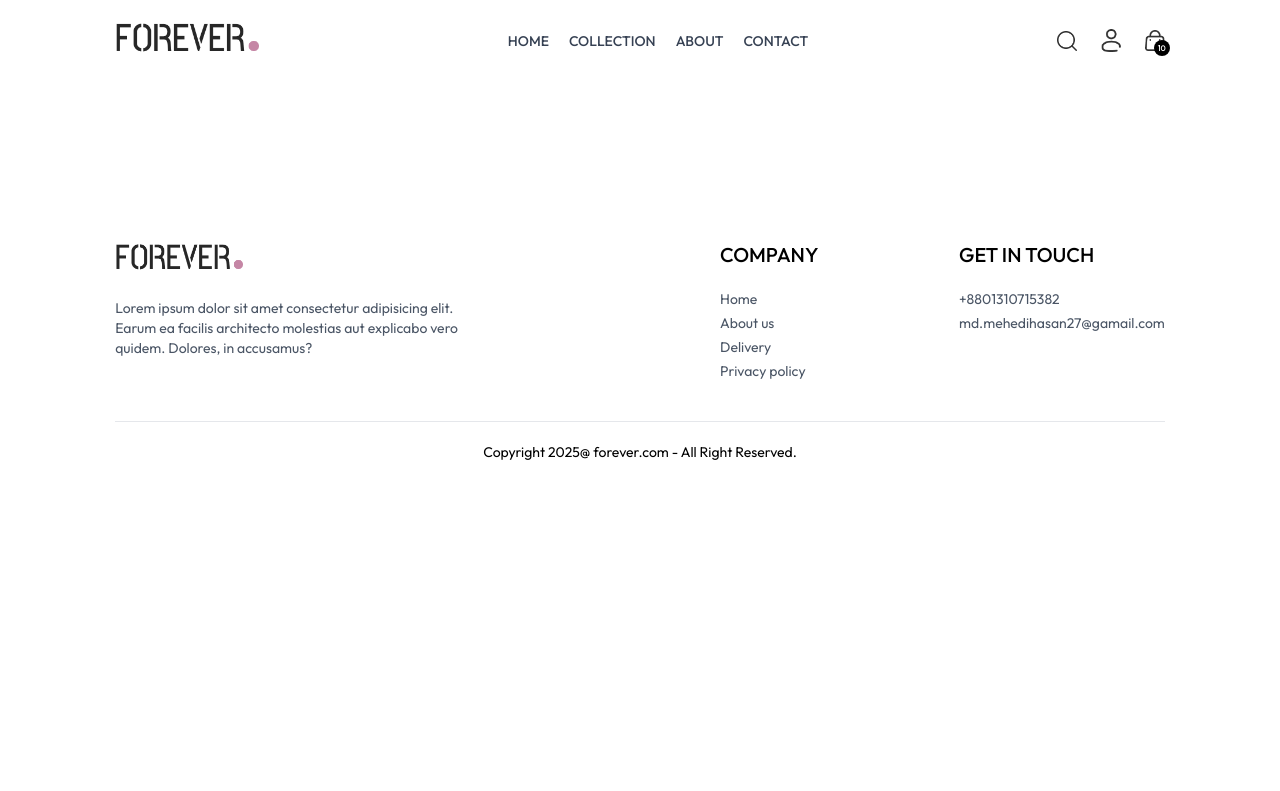
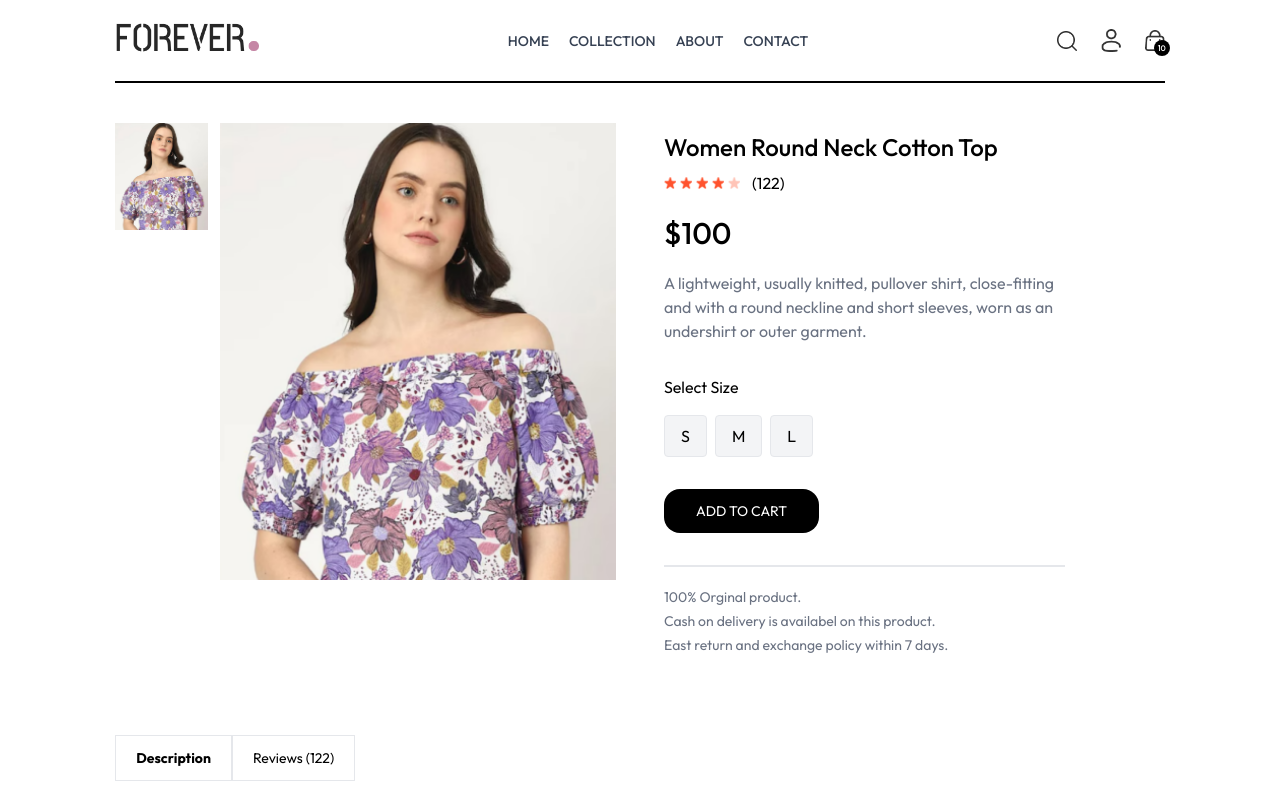
Before and after one commit to mehedi-vai-coder/E-commerce-website, a React (Vite) app: page /product/aaaaa in a window 1280 px wide. Shown: the top 791 px of the page. Built offline with nearby package versions, Linux system fonts and the light colour scheme.

Commit message:
Product details section ready

```diff
--- a/src/Pages/Product.jsx
+++ b/src/Pages/Product.jsx
@@ -1,11 +1,99 @@
-import React from 'react';
+import React, { useContext, useEffect, useState } from 'react';
+import { useParams } from 'react-router-dom';
+import { ShopContext } from '../Context/ShopContext';
+import { assets } from '../assets/assets';
 
 const Product = () => {
-    return (
-        <div>
 
+    const { productId } = useParams();
+    const { products, currency } = useContext(ShopContext);
+    const [productData, setProductData] = useState(false);
+    const [image, setImage] = useState('');
+    const [size, setSize] = useState('');
+
+    const fetchProductData = async () => {
+
+        products.map((item) => {
+            if (item._id === productId) {
+                setProductData(item)
+                setImage(item.image[0])
+                return null;
+            }
+        })
+    }
+
+    useEffect(() => {
+        fetchProductData();
+    }, [productId, products])
+
+    return productData ? (
+        <div className='border-t-2 pt-10 transition-opacity ease-in duration-500 opacity-100 '>
+            {/* Product Data */}
+            <div className='flex gap-12 sm:gap-12 flex-col sm:flex-row'>
+
+                {/* Product Images */}
+                <div className='flex-1 flex flex-col-reverse gap-3 sm:flex-row '>
+                    <div className='flex sm:flex-col overflow-x-auto sm:overflow-y-scroll justify-between sm:justify-normal sm:w-[18.7%] w-full '>
+                        {
+                            productData.image.map((item, index) => (
+                                <img onClick={() => setImage(item)} src={item} key={index} className='w-[24%] sm:w-full sm:mb-3 cursor-pointer' alt="" />
+                            ))
+                        }
+                    </div>
+                    {/* Big Image  */}
+                    <div className='w-full sm:w-[80%]'>
+                        <img className='w-full h-auto' src={image} alt="" />
+                    </div>
+                </div>
+                {/* Product Information */}
+                <div className='flex-1'>
+                    <h1 className='font-medium text-2xl mt-2'>{productData.name}</h1>
+                    <div className='flex items-center gap-1 mt-2'>
+                        <img src={assets.star_icon} alt="" className="w-3 5" />
+                        <img src={assets.star_icon} alt="" className="w-3 5" />
+                        <img src={assets.star_icon} alt="" className="w-3 5" />
+                        <img src={assets.star_icon} alt="" className="w-3 5" />
+                        <img src={assets.star_dull_icon} alt="" className="w-3 5" />
+                        <p className='pl-2'>(122)</p>
+                    </div>
+                    <p className='mt-5 text-3xl font-medium'>{currency}{productData.price}</p>
+                    <p className='mt-5 text-gray-500 md:w-4/5'>{productData.description}</p>
+                    <div className='flex flex-col gap-4 my-8'>
+                        <p>Select Size</p>
+                        <div className='flex gap-2'>
+                            {
+                                productData.sizes.map((item, index) => (
+                                    <button onClick={() => setSize(item)} className={`border rounded border-gray-200 py-2 px-4 bg-gray-100 ${item === size ? 'border-orange-500' : ''}`} key={index}>{item}</button>
+                                ))}
+                        </div>
+                    </div>
+                    <button className='bg-black rounded-2xl text-white px-8 py-3 text-sm active:bg-gray-700'>ADD TO CART</button>
+                    <hr className='mt-8 sm:w-4/5 border border-gray-200
+                    ' />
+                    <div className='text-sm text-gray-500 mt-5 flex flex-col gap-1'>
+                        <p>100% Orginal product.</p>
+                        <p>Cash on delivery is availabel on this product.</p>
+                        <p>East return and exchange policy within 7 days.</p>
+                    </div>
+                </div>
+            </div>
+            {/* ..........Description and Review section.......... */}
+            <div className='mt-20'>
+                <div className='flex '>
+                    <b className='border border-gray-200 px-5 py-3 text-sm'>
+                        Description
+                    </b>
+                    <p className='border border-gray-200 px-5 py-3 text-sm'>Reviews (122)</p>
+                </div>
+                {/* Description Box */}
+                <div className='flex flex-col gap-4 border border-gray-200 px-6 py-6 text-sm text-gray-500 mt-3 '>
+                    <p>Lorem ipsum dolor sit amet consectetur adipisicing elit. Magni incidunt, ratione fuga corporis minus illo sapiente dolorum eos consectetur atque omnis, accusamus molestiae. Nemo, dignissimos!</p>
+                    <p>Lorem ipsum dolor, sit amet consectetur adipisicing elit. Alias dicta a illum dignissimos commodi adipisci voluptates sit ut sint. Sed, dolorem. Sit eligendi, iusto sequi quisquam harum eius corrupti est?</p>
+                </div>
+
+            </div>
         </div>
-    );
+    ) : <div className='opacity-0'> </div>
 };
 
 export default Product;
--- a/src/index.css
+++ b/src/index.css
@@ -13,6 +13,11 @@ a.active hr {
   font-weight: 400;
   font-style: normal;
 }
+
+::-webkit-scrollbar {
+  display: none;
+}
+
 @media (max-width: 640px) {
   a.active {
     background-color: black;
```
